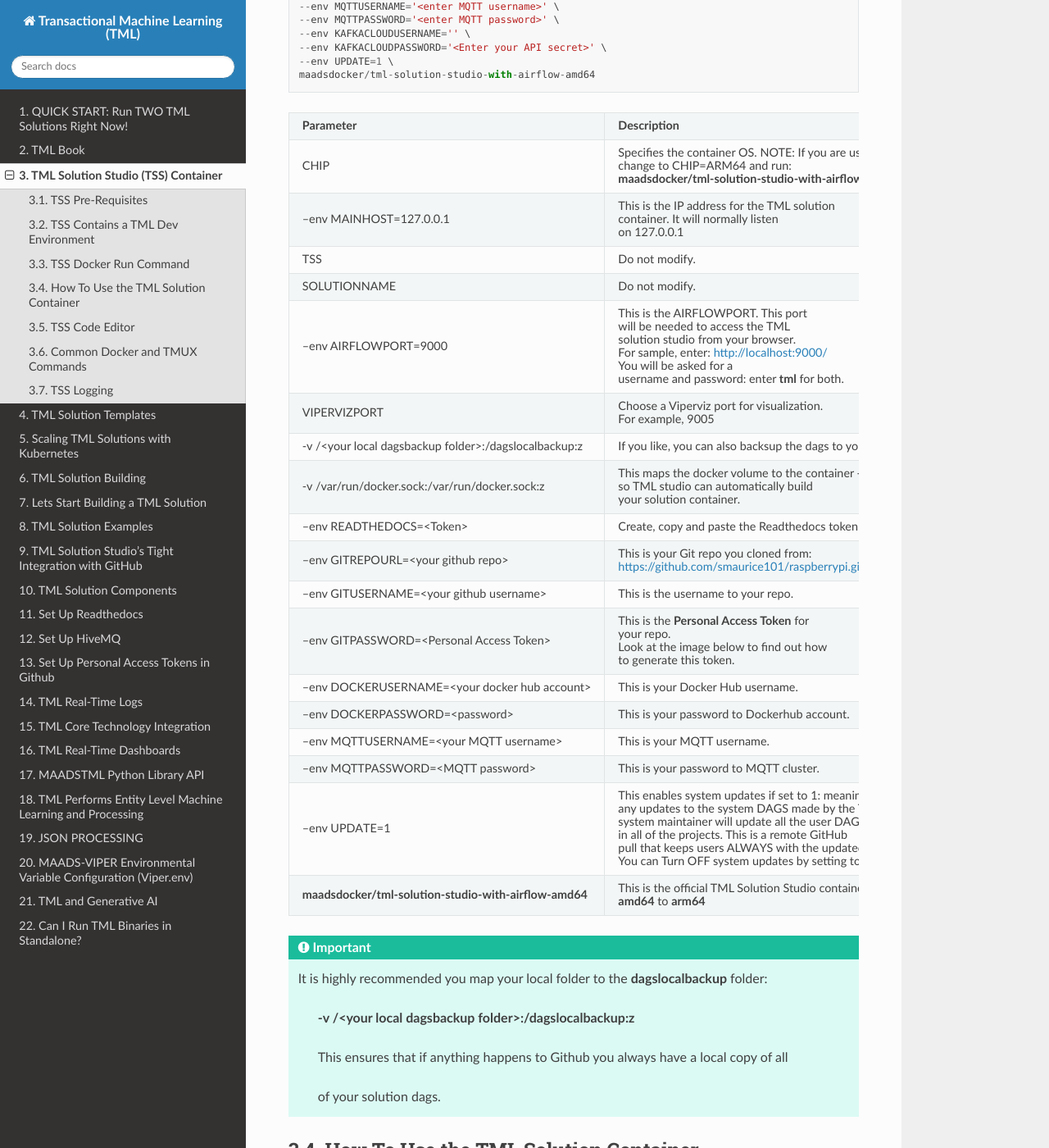
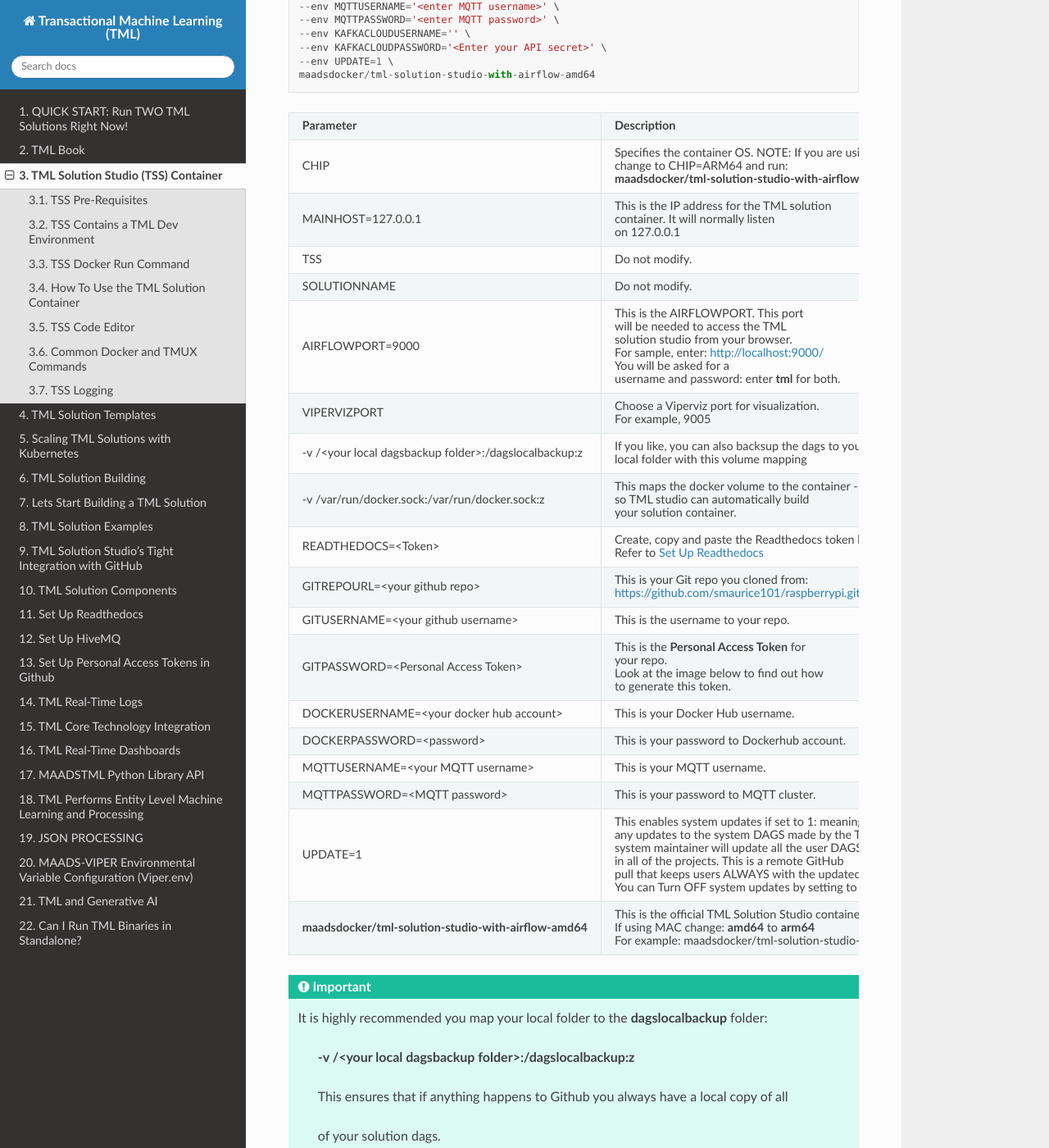
Before and after one commit to smaurice101/readthedocs, a Sphinx documentation site: the page built from docs/source/docker.rst, in a window 1280 px wide and 1400 px high, scrolled down 2897 px. Shown: the whole window at 82% size. Built offline with Sphinx 7.4.7 and the Read the Docs theme 3.1.0, drawn with Linux system fonts in a browser that asks for light colours.

Commit message:
Update docker.rst

```diff
--- a/docs/source/docker.rst
+++ b/docs/source/docker.rst
@@ -116,7 +116,7 @@
        change to CHIP=ARM64 and run:
 
        **maadsdocker/tml-solution-studio-with-airflow-arm64** containter
-   * - --env MAINHOST=127.0.0.1
+   * - MAINHOST=127.0.0.1
      - This is the IP address for the TML solution
 
        container.  It will normally listen
@@ -126,7 +126,7 @@
      - Do not modify.
    * - SOLUTIONNAME
      - Do not modify.
-   * - --env AIRFLOWPORT=9000
+   * - AIRFLOWPORT=9000
      - This is the AIRFLOWPORT.  This port
 
        will be needed to access the TML
@@ -143,22 +143,26 @@
 
        For example, 9005
    * - -v /<your local dagsbackup folder>:/dagslocalbackup:z
-     - If you like, you can also backsup the dags to your local folder with this volume mapping
+     - If you like, you can also backsup the dags to your
+
+       local folder with this volume mapping
    * - -v /var/run/docker.sock:/var/run/docker.sock:z
      - This maps the docker volume to the container -
 
        so TML studio can automatically build
 
        your solution container.
-   * - --env READTHEDOCS=<Token>
-     - Create, copy and paste the Readthedocs token here.  Refer to :ref:`Set Up Readthedocs`
-   * - --env GITREPOURL=<your github repo>
+   * - READTHEDOCS=<Token>
+     - Create, copy and paste the Readthedocs token here.
+
+       Refer to :ref:`Set Up Readthedocs`
+   * - GITREPOURL=<your github repo>
      - This is your Git repo you cloned from:
 
        https://github.com/smaurice101/raspberrypi.git.
-   * - --env GITUSERNAME=<your github username>
+   * - GITUSERNAME=<your github username>
      - This is the username to your repo.
-   * - --env GITPASSWORD=<Personal Access Token>
+   * - GITPASSWORD=<Personal Access Token>
      - This is the **Personal Access Token** for
 
        your repo.
@@ -166,15 +170,15 @@
        Look at the image below to find out how
 
        to generate this token.
-   * - --env DOCKERUSERNAME=<your docker hub account>
+   * - DOCKERUSERNAME=<your docker hub account>
      - This is your Docker Hub username.
-   * - --env DOCKERPASSWORD=<password>
+   * - DOCKERPASSWORD=<password>
      - This is your password to Dockerhub account.
-   * - --env MQTTUSERNAME=<your MQTT username>
+   * - MQTTUSERNAME=<your MQTT username>
      - This is your MQTT username.
-   * - --env MQTTPASSWORD=<MQTT password>
+   * - MQTTPASSWORD=<MQTT password>
      - This is your password to MQTT cluster.
-   * - --env UPDATE=1
+   * - UPDATE=1
      - This enables system updates if set to 1: meaning
 
        any updates to the system DAGS made by the TSS
@@ -187,9 +191,11 @@
 
        You can Turn OFF system updates by setting to 0.
    * - **maadsdocker/tml-solution-studio-with-airflow-amd64**
-     - This is the official TML Solution Studio container.  If using MAC change
+     - This is the official TML Solution Studio container.
 
-       **amd64** to **arm64**
+       If using MAC change: **amd64** to **arm64**
+
+       For example: maadsdocker/tml-solution-studio-with-airflow-**arm64**
 
 .. important::
    It is highly recommended you map your local folder to the **dagslocalbackup** folder:
```
